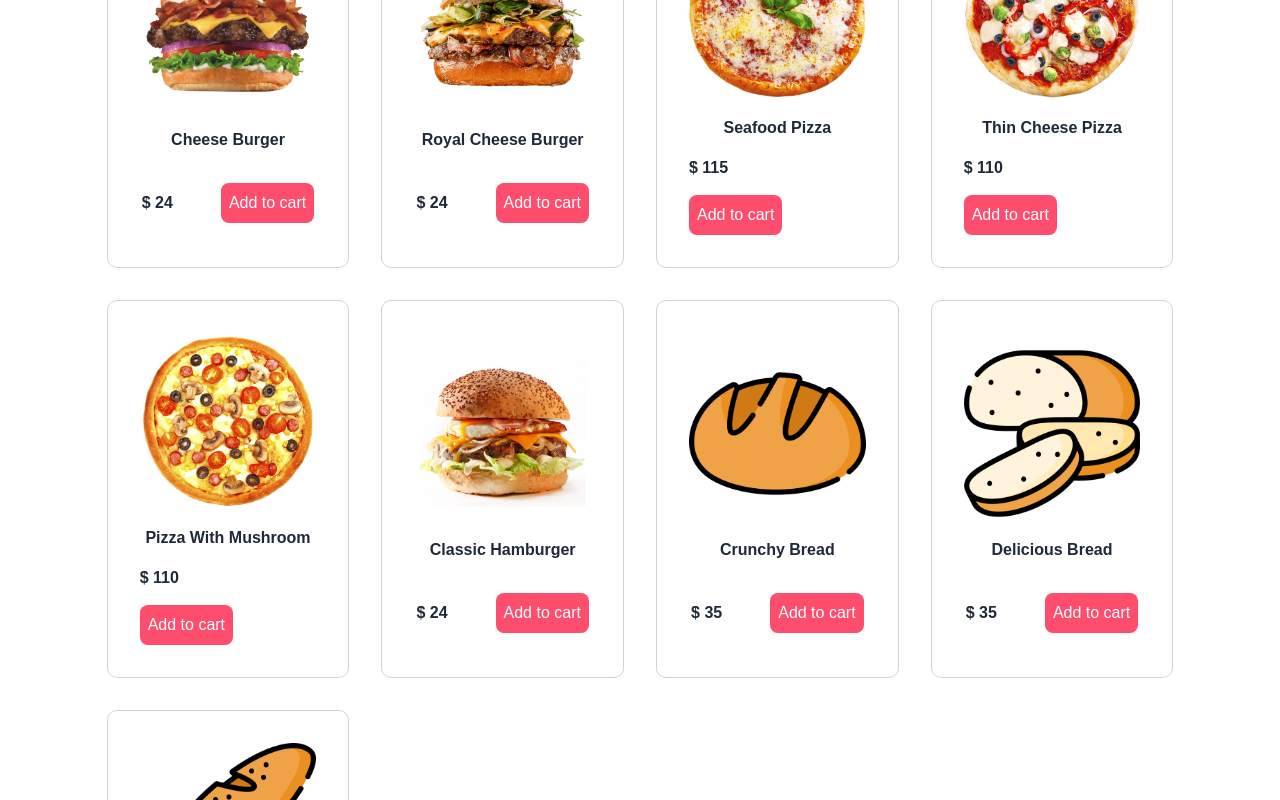
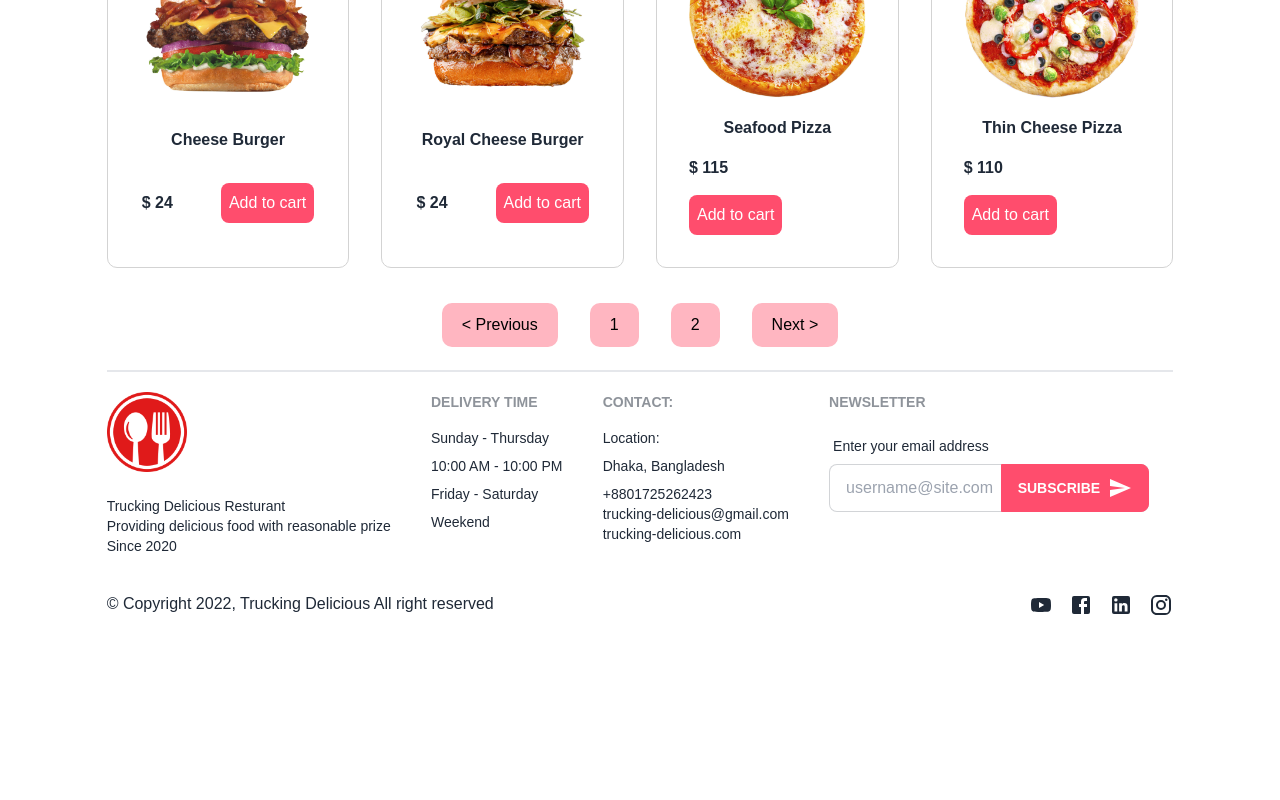
Before and after one commit to ruhulamin111/trucking-delicious, a React (Create React App) app: page /foods in a window 1280 px wide. Shown: the part 983-1783 px from the top of the page. After the commit the page ends 1620 px from the top, so only its background shows below. Built offline with nearby package versions, Linux system fonts and the light colour scheme.

Commit message:
pagination add

```diff
--- a/package.json
+++ b/package.json
@@ -15,6 +15,7 @@
     "material-icons": "^1.12.0",
     "react": "^18.2.0",
     "react-dom": "^18.2.0",
+    "react-paginate": "^8.1.3",
     "react-redux": "^8.0.4",
     "react-router-dom": "^6.4.2",
     "react-scripts": "5.0.1",
--- a/src/pages/Foods.jsx
+++ b/src/pages/Foods.jsx
@@ -1,5 +1,6 @@
 import { SearchOutlined } from '@mui/icons-material'
 import React, { useState } from 'react'
+import ReactPaginate from 'react-paginate'
 import products from '../assets/fake-data/products'
 import Helmet from '../components/Helmet/Helmet'
 import CommonSection from '../components/UI/CommonSection/CommonSection'
@@ -8,7 +9,16 @@ import '../styles/Foods.css'
 
 const Foods = () => {
     const [searchTerm, setSearchTerm] = useState('')
-    const [productData, setProductData] = useState(products)
+    // const [productData, setProductData] = useState(products)
+    const [pageNumber, setPageNumber] = useState(0)
+    const productPerPage = 8
+    const visitedPage = pageNumber * productPerPage
+    const displayPage = products.slice(visitedPage, visitedPage + productPerPage)
+    const pageCount = Math.ceil(products.length / productPerPage)
+    const changePage = ({ selected }) => {
+        setPageNumber(selected)
+    }
+
 
     return (
         <Helmet title="All Foods">
@@ -32,7 +42,7 @@ const Foods = () => {
                 <div className="all_food_section">
 
                     {
-                        productData?.filter((item => {
+                        displayPage?.filter((item => {
                             if (searchTerm.value === '') {
                                 return item
                             }
@@ -42,6 +52,17 @@ const Foods = () => {
                         })).map(item => <FoodCard key={item.id} item={item} />)
                     }
                 </div>
+                <div>
+                    <ReactPaginate
+                        breakLabel="..."
+                        previousLabel="< Previous"
+                        nextLabel="Next >"
+                        onPageChange={changePage}
+                        pageRangeDisplayed={5}
+                        containerClassName='paginationButtons'
+                        pageCount={pageCount}
+                        renderOnZeroPageCount={null} />
+                </div>
 
             </section>
         </Helmet>
--- a/src/styles/Foods.css
+++ b/src/styles/Foods.css
@@ -26,3 +26,25 @@
     border: 1px solid lightpink;
     border-radius: 10px;
 }
+
+.paginationButtons {
+    width: 80%;
+    display: flex;
+    align-items: center;
+    justify-content: center;
+    margin: auto;
+    height: 50px;
+    list-style: none;
+    column-gap: 2rem;
+}
+
+.paginationButtons a {
+    background-color: lightpink;
+    padding: 10px 20px;
+    border-radius: 10px;
+    color: black;
+    display: flex;
+    justify-content: center;
+    align-items: center;
+    cursor: pointer;
+}
```
Also changed, not shown: 1 other file (tests, documents, lock files or other folders).
